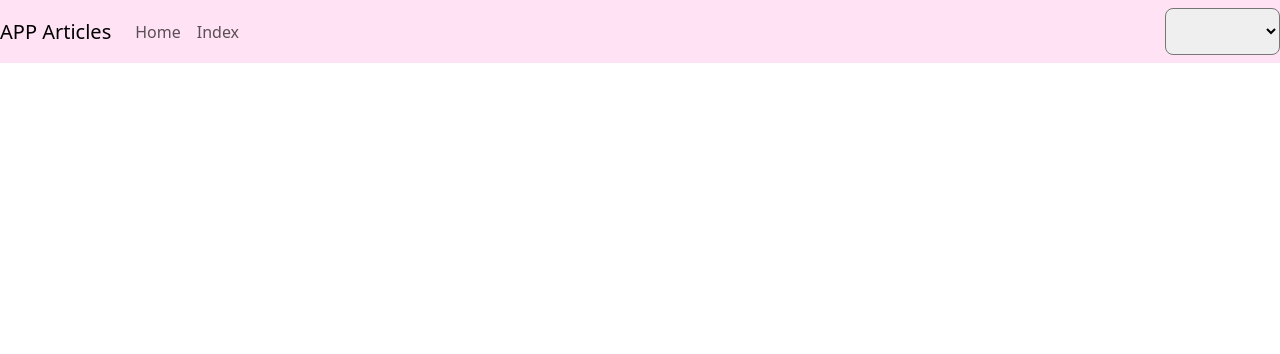
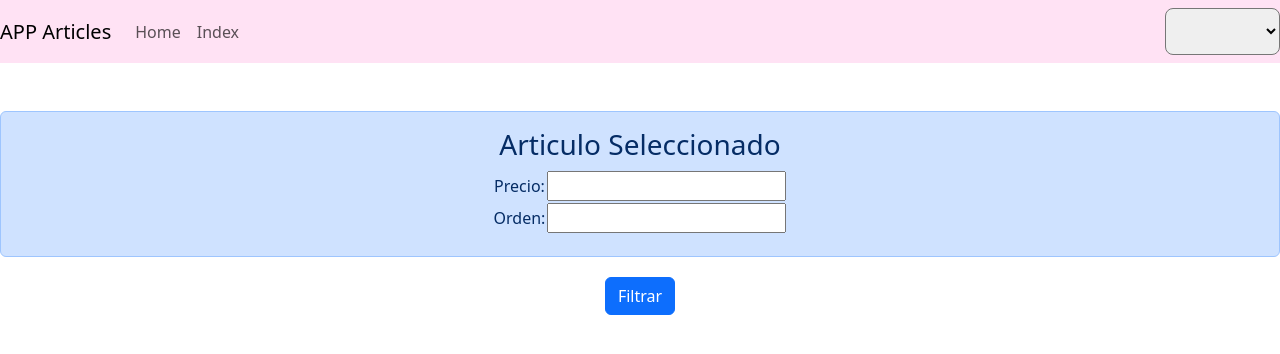
Before and after one commit to SergiNMG/dwc_angular-prac-1, an Angular app: page /filter in a window 1280 px wide. Before the commit this address led to /. Shown: the top 354 px of the page. Built offline with nearby package versions, Linux system fonts and the light colour scheme.

Commit message:
cancel() function fixed to articleModified

```diff
--- a/src/app/app-routing.module.ts
+++ b/src/app/app-routing.module.ts
@@ -9,6 +9,8 @@ import { IndexComponent } from './index/index.component';
 import { HomeComponent } from './home/home.component';
 import { AddArticleComponent } from './add-article/add-article.component';
 import { ShowArticleComponent } from './show-article/show-article.component';
+import { filter } from 'rxjs';
+import { FilterComponent } from './filter/filter.component';
 
 const routes: Routes = [
   { path: '', component: HomeComponent },
@@ -19,7 +21,8 @@ const routes: Routes = [
   { path: 'article4', component: Article4Component },
   { path: 'article5', component: Article5Component },
   { path: 'addarticle', component: AddArticleComponent },
-  { path: 'showarticle/:codigo', component: ShowArticleComponent }
+  { path: 'showarticle/:codigo', component: ShowArticleComponent },
+  { path: 'filter', component: FilterComponent }
 ];
 
 @NgModule({
--- a/src/app/app.module.ts
+++ b/src/app/app.module.ts
@@ -15,6 +15,7 @@ import { HeaderComponent } from './header/header.component';
 import { HomeComponent } from './home/home.component';
 import { AddArticleComponent } from './add-article/add-article.component';
 import { ShowArticleComponent } from './show-article/show-article.component';
+import { FilterComponent } from './filter/filter.component';
 
 @NgModule({
   declarations: [
@@ -29,7 +30,8 @@ import { ShowArticleComponent } from './show-article/show-article.component';
     HeaderComponent,
     HomeComponent,
     AddArticleComponent,
-    ShowArticleComponent
+    ShowArticleComponent,
+    FilterComponent
   ],
   imports: [
     BrowserModule,
--- /dev/null
+++ b/src/app/filter/filter.component.html
@@ -0,0 +1,18 @@
+<div class="alert alert-primary mt-5 text-center" role="alert">
+    <h3 class="text-center">Articulo Seleccionado</h3>
+    <div class="d-inline-block">
+        <table class="mx-auto">
+            <tr>
+                <td>Precio: </td>
+                <td><input type="text" [(ngModel)]="precio"></td>
+            </tr>
+            <tr>
+                <td>Orden: </td>
+                <td><input type="text" [(ngModel)]="orden"></td>
+            </tr>
+        </table>
+    </div>
+</div>
+<div class="text-center">
+    <button class="btn btn-primary m-1" (click)="filter()">Filtrar</button>
+</div>
--- /dev/null
+++ b/src/app/filter/filter.component.ts
@@ -0,0 +1,27 @@
+import { Component } from '@angular/core';
+import { ArticleService } from '../services/article.service';
+import { Router } from '@angular/router';
+
+@Component({
+  selector: 'app-filter',
+  templateUrl: './filter.component.html',
+  styleUrls: ['./filter.component.css']
+})
+export class FilterComponent {
+
+  precio!: number;
+  orden!: string;
+
+  constructor(private articleService: ArticleService,
+    private router: Router) { }
+
+  ngOnInit() {
+
+  }
+
+  filter() {
+    this.router.navigate(['/article'],
+      { queryParams: { precio: 700, orden: 'ascendente' } }
+    )
+  }
+}
--- a/src/app/header/header.component.html
+++ b/src/app/header/header.component.html
@@ -17,6 +17,7 @@
             <option value="/article3">Article 3</option>
             <option value="/article4">Article 4</option>
             <option value="/article5">Article 5</option>
+            <option value="/filter">Filtrar</option>
         </select>
     </nav>
 </header>
--- a/src/app/show-article/show-article.component.html
+++ b/src/app/show-article/show-article.component.html
@@ -13,7 +13,7 @@
         <table class="mx-auto">
             <tr>
                 <td>id: </td>
-                <td><input type="text" [(ngModel)]="article.codigo" readonly></td>
+                <td><input type="text" [(ngModel)]="codigo" readonly></td>
             </tr>
             <tr>
                 <td>nombre: </td>
--- a/src/app/show-article/show-article.component.ts
+++ b/src/app/show-article/show-article.component.ts
@@ -1,4 +1,4 @@
-import { Component } from '@angular/core';
+import { Component, Input } from '@angular/core';
 import { ActivatedRoute, Router } from '@angular/router';
 import { ArticleService } from '../services/article.service';
 import { Article } from '../models/article';
@@ -12,6 +12,7 @@ import { ArticleGComponent } from '../article-g/article-g.component';
 export class ShowArticleComponent {
 
   article!: Article;
+  articleModified!: Article | null;
 
   codigo!: string;
   nombre!: string;
@@ -23,19 +24,25 @@ export class ShowArticleComponent {
     private articleService: ArticleService) { }
 
   ngOnInit() {
-    this.codigo = this.activeRoute.snapshot.params['codigo']
+    this.codigo = this.activeRoute.snapshot.params['codigo'];
     this.article = this.articleService.getArticulo(this.codigo);
+    this.articleModified = this.article;
+
+    this.codigo = this.article.codigo
+    this.nombre = this.article.nombre
+    this.descripcion = this.article.descripcion
+    this.precio = this.article.precio
   }
 
   modifyArticle() {
-    if (this.article != null) {
-      let articleModified: Article = {
+    if (this.articleModified != null) {
+      this.articleModified = {
         codigo: this.codigo,
         nombre: this.nombre,
         descripcion: this.descripcion,
         precio: this.precio
       }
-      this.articleService.putArticulo(articleModified);
+      this.articleService.putArticulo(this.articleModified);
     }
     this.navigateTo("/article5")
   }
@@ -46,6 +53,7 @@ export class ShowArticleComponent {
   }
 
   cancel() {
+    this.articleModified = null;
     this.navigateTo("/article5")
   }
 
```
Also changed, not shown: src/app/filter/filter.component.css (added), 1 other file (tests, documents, lock files or other folders).
